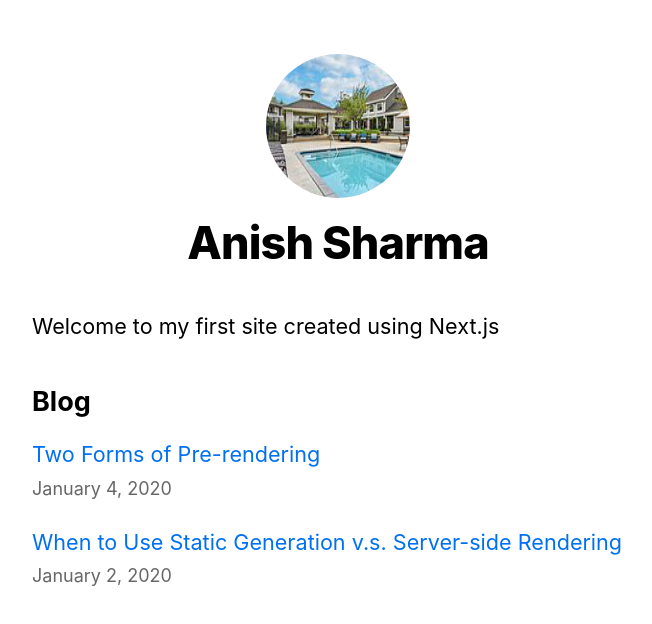
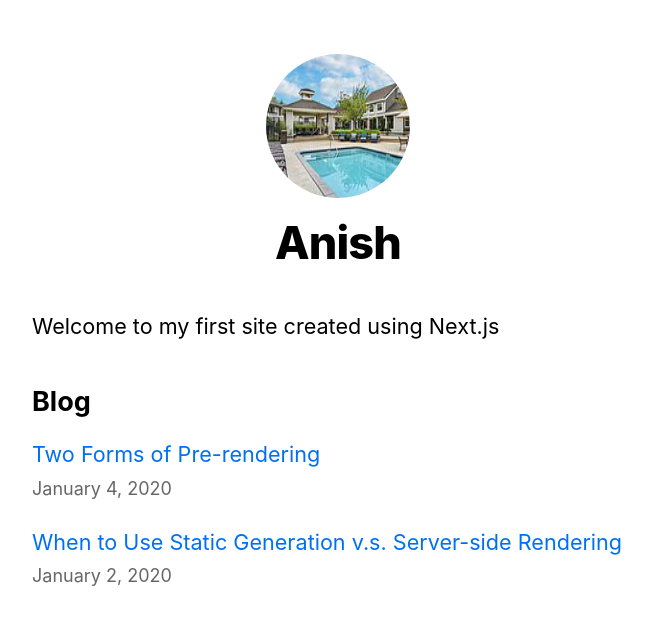
Before and after one commit to sprockee/nextjs-blog, a Next.js app: page / in a window 1280 px wide. Shown: the top 624 px of the page, without its empty margins (302-954 px from the left). Built offline with nearby package versions, Linux system fonts and the light colour scheme.

Commit message:
Update layout.js

```diff
--- a/components/layout.js
+++ b/components/layout.js
@@ -4,7 +4,7 @@ import styles from './layout.module.css';
 import utilStyles from '../styles/utils.module.css';
 import Link from 'next/link';
 
-const name = 'Anish Sharma';
+const name = 'Anish';
 export const siteTitle = 'Next.js Sample Website';
 
 export default function Layout({ children, home }) {
```
